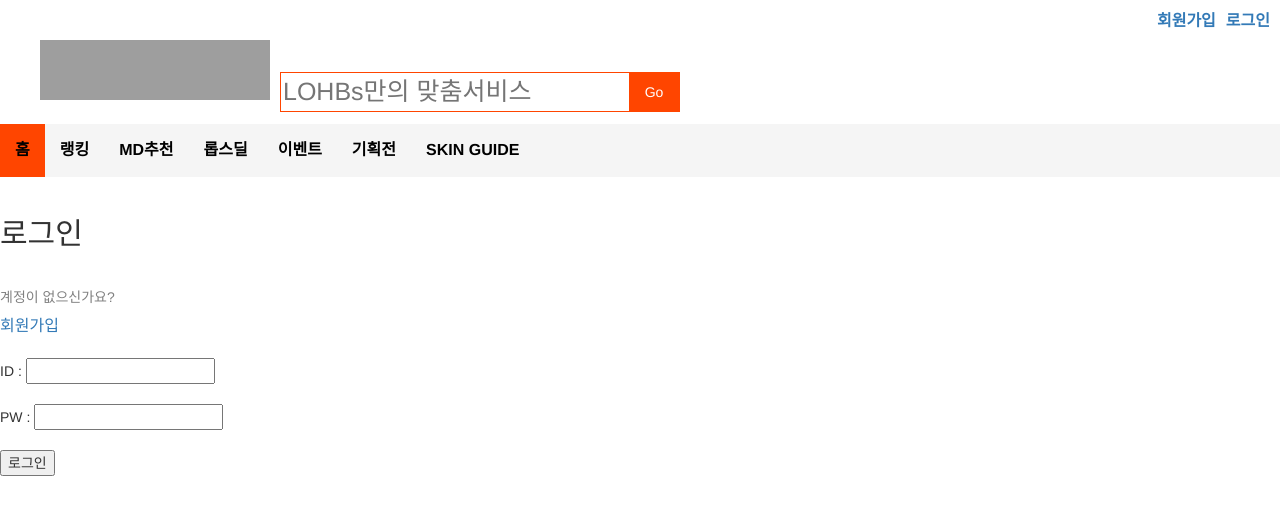
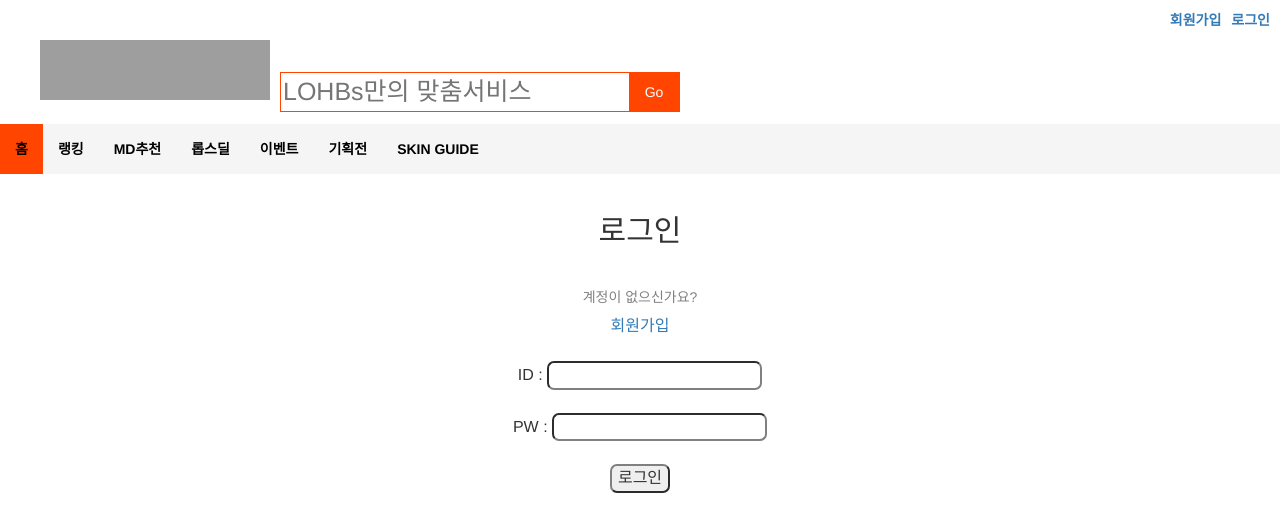
Before and after one commit to jin-my/skinguide, a Django app: page /user/ in a window 1280 px wide. Shown: the top 532 px of the page. Run offline with Django 3.2, Linux system fonts and the light colour scheme; some libraries are stand-ins or nearby versions; grey boxes are pictures that could not be loaded.

Commit message:
change login signup css

```diff
--- a/user/templates/login.html
+++ b/user/templates/login.html
@@ -7,22 +7,11 @@ select page
 
 <br>
 
-<style>
-    a {
-        text-align: center;
-        font-size: 16px;
-    }
+<section>
 
-    h5 {
-        color : grey;
-    }
-
-
-</style>
-
-<h2>로그인</h2>
-<br>
-<h5>계정이 없으신가요?</h5>
+    <h2>로그인</h2>
+    <br>
+    <h5>계정이 없으신가요?</h5>
 
     <a href="{% url 'user:signup' %}">회원가입</a>
     <br><br>
@@ -43,7 +32,25 @@ select page
         <input type = "submit" value="로그인">
     </form>
 
+</section>
 
+
+<style>
+    section {
+        text-align: center;
+        font-size: 16px;
+    }
+
+    h5 {
+        color : grey;
+    }
+
+    input {
+        border-radius : 7px;
+        border-color: grey;
+    }
+
+</style>
 
 {% endif %}
 
```
Also changed, not shown: user/templates/signup.html (+22 -0 lines).
